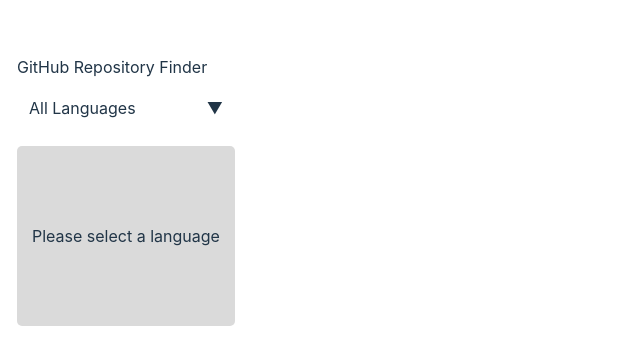
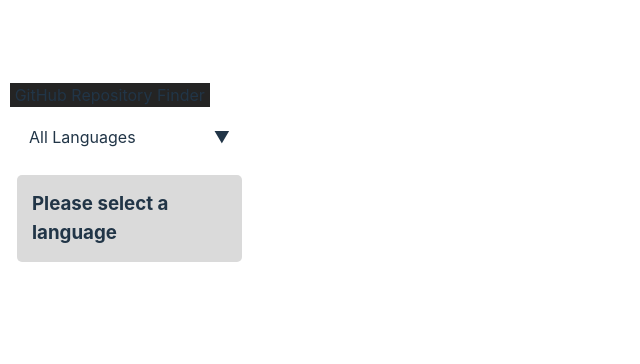
Before and after one commit to Jaunty5899/GitHubRandomRepositoryFinder, a React (Vite) app: page / in a window 1280 px wide. Shown: the part 210-574 px from the top of the page, without its empty margins (0-640 px from the left). Built offline with nearby package versions, Linux system fonts and the light colour scheme.

Commit message:
api added

```diff
--- a/package.json
+++ b/package.json
@@ -10,6 +10,7 @@
     "preview": "vite preview"
   },
   "dependencies": {
+    "octokit": "^4.1.0",
     "react": "^18.3.1",
     "react-dom": "^18.3.1"
   },
--- a/src/App.css
+++ b/src/App.css
@@ -2,7 +2,16 @@
   display: flex;
   flex-direction: column;
   gap: 10px;
-  padding: 15px;
+  padding: 20px 15px 20px 15px;
   border: 2px solid white;
   border-radius: 5px;
+  max-width: 225px;
+  position: relative;
 }
+.title {
+  position: absolute;
+  top: -15px;
+  left: 3%;
+  background-color: #242424;
+  padding: 0 5px;
+}
--- a/src/App.jsx
+++ b/src/App.jsx
@@ -1230,11 +1230,19 @@
   },
 ];
 
-function App() {
+const GitHubAPI = "https://api.github.com/search/repositories?q=language:";
+
+export default function App() {
   const [selectedLanguage, setSelectedLanguage] = useState(data[0].value);
-  function setLanguage(language) {
-    setSelectedLanguage(language);
+
+  async function setLanguage(language) {
+    const RandomNumber = Math.floor(Math.random() * 30);
+    const response = await fetch(`${GitHubAPI}${language}`);
+    const jsonResponse = await response.json();
+    // console.log(jsonResponse.items[RandomNumber]);
+    setSelectedLanguage(jsonResponse.items[RandomNumber]);
   }
+
   return (
     <div className="container">
       <span className="title">GitHub Repository Finder</span>
@@ -1243,5 +1251,3 @@
     </div>
   );
 }
-
-export default App;
--- a/src/Card.css
+++ b/src/Card.css
@@ -1,9 +1,14 @@
 .cardContainer {
   display: flex;
+  flex-direction: column;
   background-color: rgba(128, 128, 128, 0.289);
-  align-items: center;
-  justify-content: center;
-  height: 150px;
   border-radius: 5px;
   padding: 15px;
 }
+.cardTitle {
+  margin: 0;
+}
+.cardDescription {
+  margin: 0;
+  color: rgba(255, 255, 255, 0.548);
+}
--- a/src/Card.jsx
+++ b/src/Card.jsx
@@ -3,7 +3,10 @@
 export default function Card({ Data }) {
   return (
     <div className="cardContainer">
-      {!Data ? "Please select a language" : Data}
+      <h3 className="cardTitle">
+        {!Data ? "Please select a language" : Data.name}
+      </h3>
+      <p className="cardDescription">{Data.description}</p>
     </div>
   );
 }
```
Also changed, not shown: 1 other file (tests, documents, lock files or other folders).
